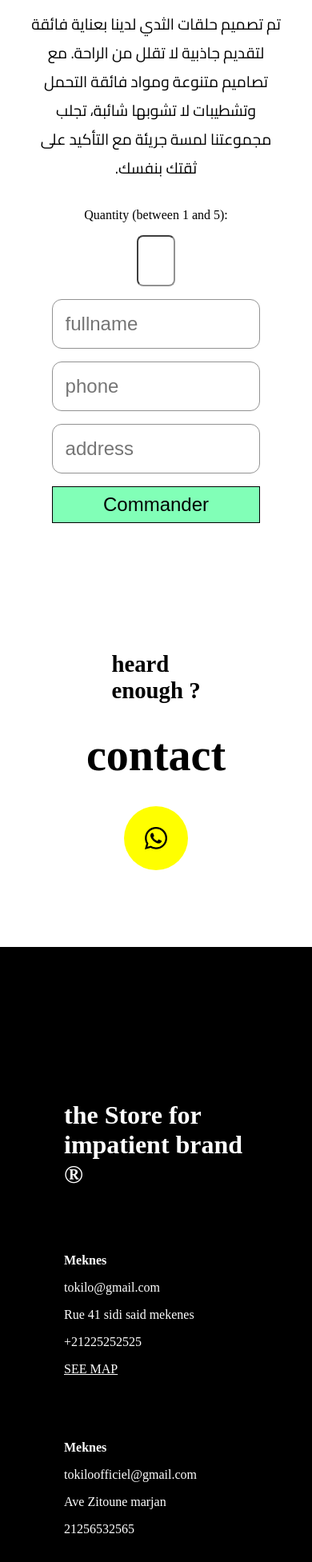
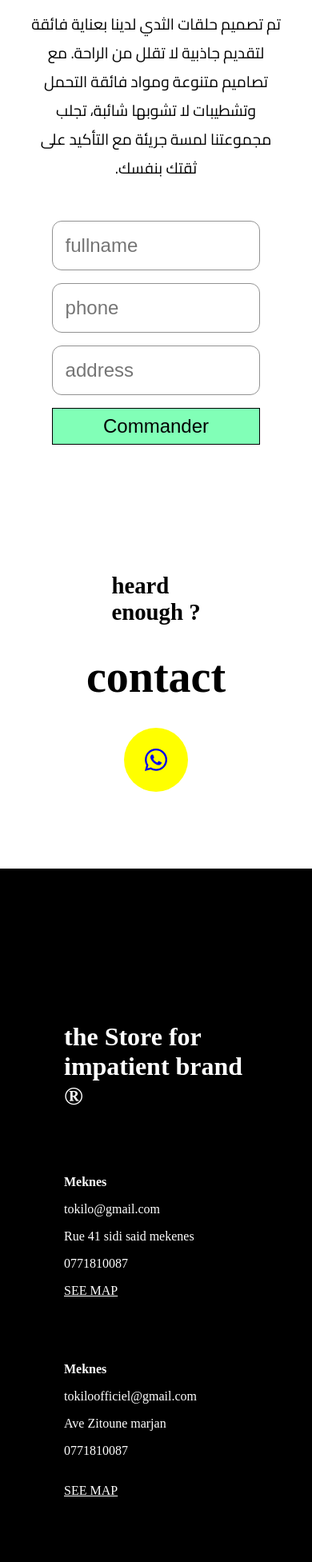
Before and after one commit to aymanouch/tokiloNewVirsion, a React (Create React App) app: page /product in a window 390 px wide. Shown: the part 902-2855 px from the top of the page at 80% size. Built offline with nearby package versions, Linux system fonts and the light colour scheme; a web font is replaced by a local one.

Commit message:
remove quantity and change the site title

```diff
--- a/src/component/Contact/Contact.jsx
+++ b/src/component/Contact/Contact.jsx
@@ -9,7 +9,7 @@ function Contact() {
         <h3>heard <br />    enough ? {ecranSize> 720 ? <FaLongArrowAltRight /> : ""}</h3>
         <h2>contact </h2>
         <div className='whatsapp'>
-            <div className='whatsapp_container'><FaWhatsapp size={"2rem"}/></div>
+            <div className='whatsapp_container'><a href="https://wa.me/0771810087"><FaWhatsapp size={"2rem"}/></a></div>
         </div>
     </div>
   )
--- a/src/component/Contact/contact.css
+++ b/src/component/Contact/contact.css
@@ -18,6 +18,11 @@
     -ms-border-radius: 100%;
     -o-border-radius: 100%;
     background:yellow;
+}
+.contact .whatsapp .whatsapp_container a{
+    display:inline-block;
+    width:100%;
+    height:100%;
     display: flex;
     flex-direction: column;
     justify-content: center;
--- a/src/component/Footre/Footer.jsx
+++ b/src/component/Footre/Footer.jsx
@@ -10,7 +10,7 @@ function Footer() {
            <h4>Meknes</h4>
            <div className='gmail'>tokilo@gmail.com</div>
            <div className='phone'>Rue 41 sidi said mekenes </div>
-           <div className='gmail'>+21225252525</div>
+           <div className='gmail'>0771810087</div>
            <div className="seeMap">
             <a href='https://www.google.com/maps/place/Rue+41,+Mekn%C3%A8s/@33.8939495,-5.5885439,17z/data=!3m1!4b1!4m6!3m5!1s0xda05b1e24d7dd7d:0x8539a1db79989ac9!8m2!3d33.8939495!4d-5.585969!16s%2Fg%2F11h9l6yv3t?entry=ttu'>see map</a>
            </div>
@@ -19,7 +19,7 @@ function Footer() {
            <h4>Meknes</h4>
            <div className='gmail'>tokiloofficiel@gmail.com</div>
            <div className='gmail'> Ave Zitoune marjan   </div>
-           <div className='phone'>21256532565</div>
+           <div className='phone'>0771810087</div>
            <div className='gmail'></div>
            <div className="seeMap">
             <a href='https://www.google.com/maps/place/8%C3%A8me+Arrondissement+Urbain/@33.858277,-5.5810803,17.25z/data=!4m6!3m5!1s0xda05b0f1ebc68b9:0xce0fc91a4a00dbaf!8m2!3d33.8589578!4d-5.575642!16s%2Fg%2F11fk8bc9n4?entry=ttu'>see map</a>
--- a/src/component/Header/header.css
+++ b/src/component/Header/header.css
@@ -32,7 +32,7 @@ nav{
     text-align: center;
     padding:.5rem 2rem;
     color:#fff;
-    height:30vh;
+    height:60vh;
     display:flex;
     align-items: center;
   }
@@ -43,6 +43,7 @@ nav{
     right: 0;
     top:0;
     color:#000;
+    display: none;
   }
   .bigTitle span{
     font-style: italic;
@@ -69,6 +70,12 @@ nav{
       text-align: center;
     }
     /* stylize */
+    .bigTitle{
+      height:30vh;
+    }
+    .bigTitle h1{
+      display: block;
+    }
     .bigTitle span{
       font-style: italic;
       font-size: 1.5rem;
--- a/src/component/Product/Product.jsx
+++ b/src/component/Product/Product.jsx
@@ -23,10 +23,10 @@ function Product({itemSelected}) {
             <div className='formulaire'>
               {errorData ? <div className='errorAlert'>المرجو ادخال اسم مكون من حرف او اكثر ورفم هاتف صحيح</div>:""}
                 <form>
-                    <label>Quantity (between 1 and 5):</label>
+                    <label></label>
                     <input type="number" id="quantity" placeholder='1' name="quantity" min="1" max="5" />
-                    <input type="text"id="fullname" placeholder='fullname' name="fullname"/>
-                    <input type="text" id="phone" placeholder='phone'name="phone"/>
+                    <input type="text"id="nom et prenom" placeholder='fullname' name="fullname"/>
+                    <input type="text" id="telephone" placeholder='phone'name="phone"/>
                     <input type="text" id="address" placeholder='address'name="address"/>
                     <input type="button" value="Commander" onClick={()=> {getInfo()}}/>
                 </form>
--- a/src/component/Product/product.css
+++ b/src/component/Product/product.css
@@ -72,6 +72,7 @@
     width:15%;
     border-color: rgb(146, 146, 146);
     outline: none;
+    display: none;
     border-radius: 8px;
     -webkit-border-radius: 8px;
     -moz-border-radius: 8px;
```
